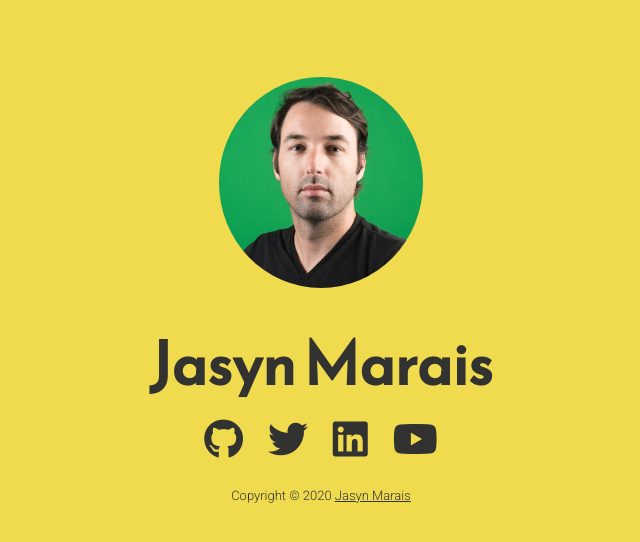
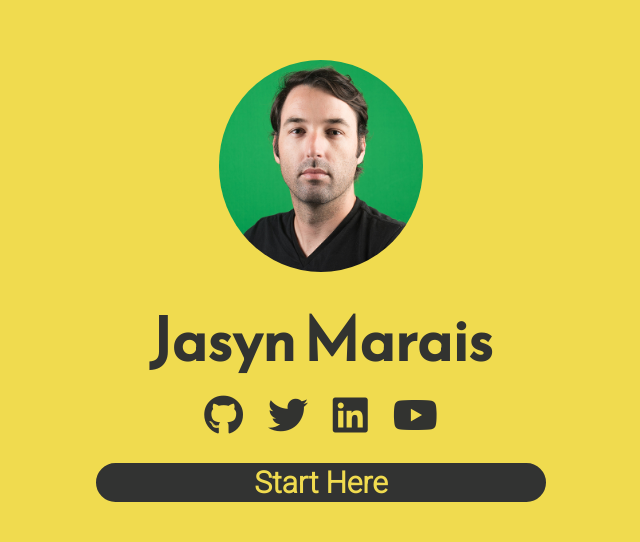
Before and after one commit to jasynmarais/jasyn1, a plain HTML site: page index.html in a window 1280 px wide. Shown: the part 110-652 px from the top of the page, without its empty margins (319-959 px from the left). Drawn offline with nearby package versions, Linux system fonts and the light colour scheme.

Commit message:
Update styles

```diff
--- a/css/styles.css
+++ b/css/styles.css
@@ -2,6 +2,12 @@
 
 html {
 	font-family: 'Roboto', sans-serif;
+}
+
+body {
+	max-width: 45em;
+	margin: 0 auto;
+	background-color: #f0db4f;
 }
 
 @media (max-width: 576px) {
@@ -54,20 +60,14 @@ main {
 	min-height: 100vh;
 	justify-content: center;
 	text-align: center;
+	color: #323330;
 }
 
 main > .intro {
 	font-family: 'Reem Kufi', sans-serif;
 	font-size: 3em;
-    font-weight: 600;
+    font-weight: bold;
 	margin-top: 2%;
-}
-
-main > .tagline {
-	font-size: 1.25rem;
-	margin-top: 1%;
-	margin-bottom: 2%;
-	font-weight: 100;
 }
 
 .icons-social i {
@@ -85,3 +85,37 @@ footer {
     margin-right: auto;
     border-radius: 50%;
   }
+
+img:hover {
+	filter: grayscale(100%);
+  }
+
+.button {
+	background-color: #323332;
+	width: 50%;
+	margin-right: auto;
+	margin-left: auto;
+	margin-top: 2%;
+	margin-bottom: 2%;
+	border: 2px solid #323332;
+	border-radius: 25px;
+}
+
+.button:hover {
+	background-color: #f0db4f;
+	cursor: pointer;
+}
+
+.button-text {
+	font-size: 1.5em;
+	font-weight: bold;
+}
+
+a {
+	color: #f0db4f;
+	text-decoration: none;
+}
+
+a:hover {
+	color: #323332;
+}
--- a/css/themes/black-yellow.css
+++ b/css/themes/black-yellow.css
@@ -1,18 +1,9 @@
 /* Theme */
-
-main {
-	background: #f0db4f;
-	color: #323330;
-}
 
 .icons-social a {
 	color: #323330;
 }
 
-.icons-social a svg path{
-	fill: #323330;
-}
-
 .icons-social a:hover {
 	color: black;
 }
--- a/index.html
+++ b/index.html
@@ -18,12 +18,12 @@
 	<link rel="stylesheet" href="css/reset.css">
 	<link rel="stylesheet" href="css/styles.css">
 	<link rel="stylesheet" href="css/themes/black-yellow.css">
-	<script src="https://unpkg.com/axios/dist/axios.min.js"></script>
 </head>
 <body>
 	<main>
 		<div class="imgcontainer">
-			<img src="portrait_jasyn-marais.jpg" alt="Avatar" class="avatar">
+			<a target="_blank" href='https://jasynmarais.com/'><img src="portrait_jasyn-marais.jpg" alt="Avatar" class="avatar" title="Jasyn Marais"></a>
+
 		</div>
 
 		<div class="intro">Jasyn Marais</div>
@@ -32,12 +32,15 @@
 			<a target="_blank" href="https://twitter.com/jasynmarais"><i class="fab fa-twitter"></i></a>
 			<a target="_blank" href="https://www.linkedin.com/in/jasynmarais"><i class="fab fa-linkedin"></i></a>
 			<a target="_blank" href="https://www.youtube.com/channel/UCtAvHcDzHr7UV-C4-HdezqQ/"><i class="fab fa-youtube"></i></a>
-			<footer>Copyright © 2020 <a target="_blank" href='https://jasynmarais.com/'>Jasyn Marais</a></footer>
-        </div>
+
+		</div>
+
+		<section class="button">
+			<a target="_blank" href='https://jasynmarais.com/'><h1 class="button-text">Start Here</h1></a>
+		</section>
+
+
 	</main>
-
-	<!-- application code -->
-	<script type="text/javascript" src="index.js"></script>
 
 </body>
 </html>
```
Also changed, not shown: index.js (deleted).
